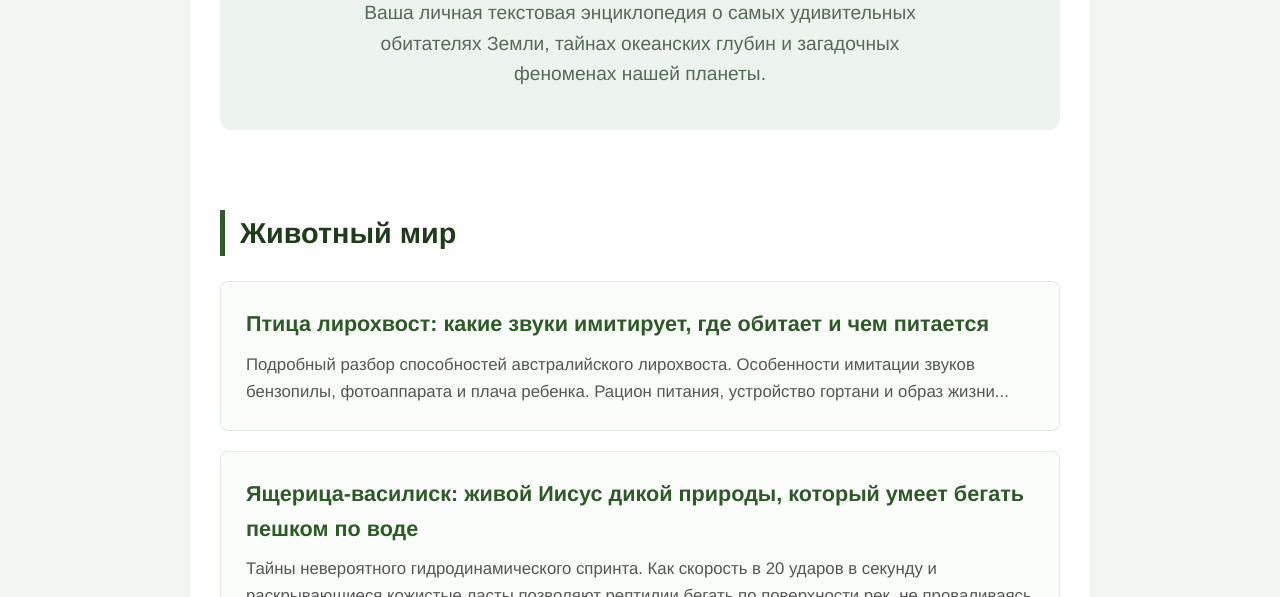
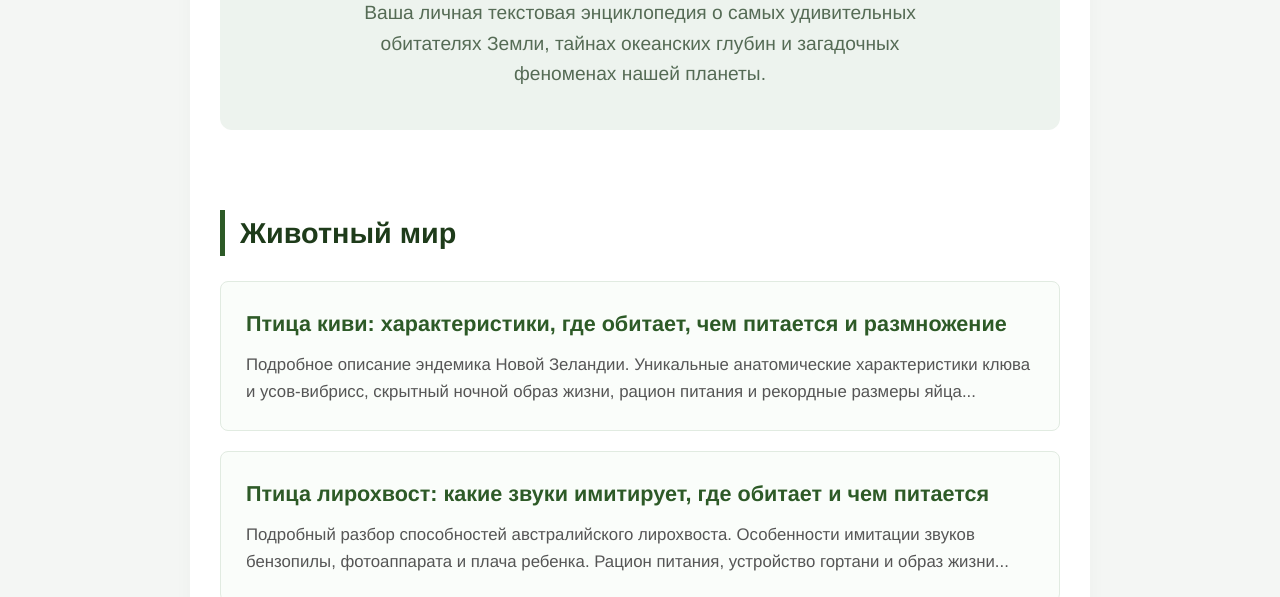
Before and after one commit to algierybadboy-droid/vmireprirody, a plain HTML site: page index.html in a window 1280 px wide. Shown: the part 203-800 px from the top of the page. Drawn offline with Linux system fonts and the light colour scheme.

Commit message:
Update index.html

```diff
--- a/index.html
+++ b/index.html
@@ -94,6 +94,11 @@
         <!-- РУБРИКА: ЖИВОТНЫЕ -->
         <section id="animals">
             <h2 class="section-title">Животный мир</h2>
+                        <div class="article-card">
+                <h3><a href="ptica-kivi-harakteristiki.html">Птица киви: характеристики, где обитает, чем питается и размножение</a></h3>
+                <p>Подробное описание эндемика Новой Зеландии. Уникальные анатомические характеристики клюва и усов-вибрисс, скрытный ночной образ жизни, рацион питания и рекордные размеры яйца...</p>
+            </div>
+
                         <div class="article-card">
                 <h3><a href="ptica-lirohvost-zvuki.html">Птица лирохвост: какие звуки имитирует, где обитает и чем питается</a></h3>
                 <p>Подробный разбор способностей австралийского лирохвоста. Особенности имитации звуков бензопилы, фотоаппарата и плача ребенка. Рацион питания, устройство гортани и образ жизни...</p>
```
